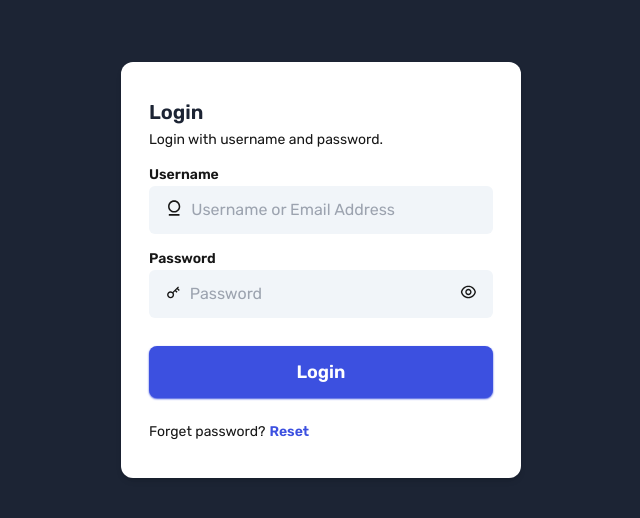
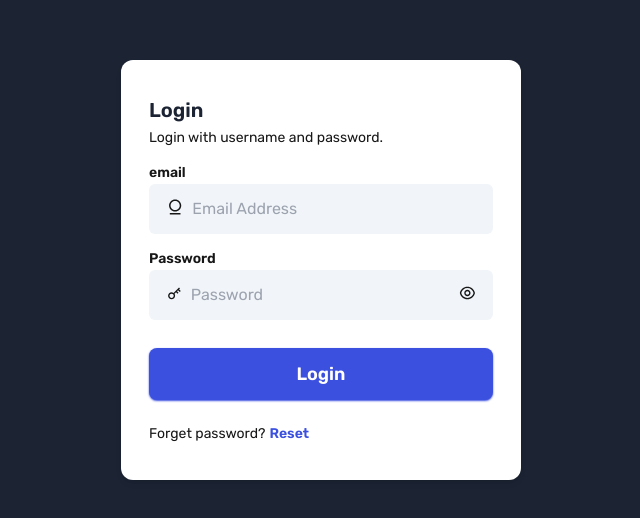
Before and after one commit to vishnut2003/seo_audit_tool, a Next.js app: page / in a window 1280 px wide. Shown: the part 130-648 px from the top of the page, without its empty margins (319-959 px from the left). Built offline with nearby package versions, Linux system fonts and the light colour scheme.

Commit message:
Added validation for Login form and login data is getting in NextAuth rout. need to setup Login login logics.

```diff
--- a/src/Components/AuthComponents/LoginForm.tsx
+++ b/src/Components/AuthComponents/LoginForm.tsx
@@ -1,37 +1,106 @@
 'use client';
 
-import { RemixiconComponentType, RiEyeCloseLine, RiEyeLine, RiKey2Line, RiUser4Line } from '@remixicon/react'
+import LoginFormValidate, { LoginFormValidateErrorInterface } from '@/utils/client/LoginFormValidate';
+import { RemixiconComponentType, RiCheckboxCircleLine, RiErrorWarningLine, RiEyeCloseLine, RiEyeLine, RiKey2Line, RiUser4Line } from '@remixicon/react'
+import { signIn } from 'next-auth/react';
 import React, { Dispatch, FormEvent, SetStateAction, useState } from 'react'
 
 interface LoginFormDataInterface {
-    username: string,
+    email: string,
     password: string
 }
 
 const LoginForm = () => {
 
+    const [isError, setIsError] = useState<LoginFormValidateErrorInterface>({})
+
+    const [isSuccess, setIsSuccess] = useState(false)
+
     const [loginFormData, setLoginFormData] = useState<LoginFormDataInterface>({
-        username: '',
+        email: '',
         password: '',
     })
 
-    function _submitFormData(e: FormEvent) {
+    async function _submitFormData(e: FormEvent) {
         e.preventDefault();
-        console.log(loginFormData);
+
+        try {
+
+            setIsError({})
+            await LoginFormValidate({
+                email: loginFormData.email,
+                password: loginFormData.password
+            })
+
+            await signIn("Credentials", {
+                callbackUrl: '/dashboard',
+                email: loginFormData.email,
+                password: loginFormData.password
+            });
+
+        } catch (err) {
+            if (typeof err === typeof isError) {
+                setIsError(err!);
+            }
+            console.log(err)
+        }
     }
 
     return (
         <form onSubmit={_submitFormData} className='flex flex-col gap-3'>
-            <FormField type='text' placeholder='Username or Email Address' name='username' label='Username' Icon={RiUser4Line} formData={loginFormData} setFormData={setLoginFormData} passwordType={false} />
-            <FormField type='password' placeholder='Password' name='password' label='Password' Icon={RiKey2Line} formData={loginFormData} setFormData={setLoginFormData} passwordType={true} />
+
+            <FormField
+            type='email'
+            placeholder='Email Address'
+            name='email' label='email'
+            Icon={RiUser4Line}
+            formData={loginFormData}
+            setFormData={setLoginFormData}
+            passwordType={false}
+            isError={isError}
+            />
+
+            <FormField
+            type='password'
+            placeholder='Password'
+            name='password'
+            label='Password'
+            Icon={RiKey2Line}
+            formData={loginFormData}
+            setFormData={setLoginFormData}
+            passwordType={true}
+            isError={isError}
+            />
+
             <button
                 className='w-full p-3 bg-secondary text-lg text-foregroundwhite font-semibold mt-4 rounded-lg shadow-sm shadow-secondary'
                 type='submit'>Login</button>
+
+            {/* error message slot */
+                isError.commonError?.status &&
+                <div
+                    className='bg-red-100 text-red-600 py-3 px-4 rounded-md flex justify-start items-center gap-3'
+                >
+                    <RiErrorWarningLine size={15} />
+                    <p className='text-sm'>{isError.commonError.message}</p>
+                </div>
+            }
+
+            {/* Success message slot */
+                isSuccess &&
+                <div
+                    className='bg-green-100 text-green-600 py-3 px-4 rounded-md flex justify-start items-center gap-3'
+                >
+                    <RiCheckboxCircleLine size={15} />
+                    <p className='text-sm'>Login success...</p>
+                </div>
+            }
+
         </form>
     )
 }
 
-function FormField({ name, label, type, Icon, placeholder, formData, setFormData, passwordType }: {
+function FormField({ name, label, type, Icon, placeholder, formData, setFormData, passwordType, isError }: {
     name: string,
     label: string,
     type: string,
@@ -39,7 +108,8 @@ function FormField({ name, label, type, Icon, placeholder, formData, setFormData
     placeholder: string,
     formData: LoginFormDataInterface,
     setFormData: Dispatch<SetStateAction<LoginFormDataInterface>>,
-    passwordType?: boolean
+    passwordType?: boolean,
+    isError: LoginFormValidateErrorInterface
 }) {
 
     const [passwordVisible, setPasswordVisible] = useState<boolean>(false)
@@ -49,8 +119,13 @@ function FormField({ name, label, type, Icon, placeholder, formData, setFormData
             <label
                 className='text-sm font-semibold'
                 htmlFor={name}>{label}</label>
-            <div className='flex flex-nowrap gap-2 w-full px-4 py-3 rounded-md bg-slate-100'>
-                <Icon size={20}/>
+            <div
+            className={
+                `flex flex-nowrap gap-2 w-full px-4 py-3 rounded-md bg-slate-100
+                ${isError.fieldSpecific && isError.fieldSpecific[name as keyof typeof isError.fieldSpecific]?.status ? "border border-red-400" : "border border-transparent"}
+                `}
+            >
+                <Icon size={20} />
                 <input
                     value={formData[name as keyof typeof formData]}
                     onChange={(e) => setFormData(prevFormData => ({
@@ -65,8 +140,8 @@ function FormField({ name, label, type, Icon, placeholder, formData, setFormData
                 {
                     passwordType === true ?
                         !passwordVisible ?
-                        <RiEyeLine className='cursor-pointer' onClick={() => setPasswordVisible(prev => !prev)} size={20}/>
-                        : <RiEyeCloseLine className='cursor-pointer' onClick={() => setPasswordVisible(prev => !prev)} size={20}/> : ''
+                            <RiEyeLine className='cursor-pointer' onClick={() => setPasswordVisible(prev => !prev)} size={20} />
+                            : <RiEyeCloseLine className='cursor-pointer' onClick={() => setPasswordVisible(prev => !prev)} size={20} /> : ''
                 }
             </div>
         </div>
--- /dev/null
+++ b/src/utils/client/LoginFormValidate.ts
@@ -0,0 +1,71 @@
+
+export interface LoginFormValidateErrorInterface {
+    fieldSpecific?: {
+        email?: {
+            status: boolean,
+            message: string
+        },
+        password?: {
+            status: boolean,
+            message: string
+        }
+    },
+    commonError?: {
+        status: boolean,
+        message: string
+    }
+}
+
+export default async function LoginFormValidate({ email, password }: {
+    email: string,
+    password: string
+}) {
+    return new Promise<void>((resolve, reject) => {
+
+        // validate if email or password is empty
+        if (!email && !password) {
+
+            const error: LoginFormValidateErrorInterface = {
+                fieldSpecific: {
+                    email: {
+                        status: true,
+                        message: "Email field is empty."
+                    },
+                    password: {
+                        status: true,
+                        message: "Password field is empty."
+                    }
+                }
+            }
+            return reject(error);
+
+        } else if (!email) {
+
+            const error: LoginFormValidateErrorInterface = {
+                fieldSpecific: {
+                    email: {
+                        status: true,
+                        message: "Email field is empty."
+                    }
+                }
+            }
+            return reject(error)
+
+        } else if (!password) {
+
+            const error: LoginFormValidateErrorInterface = {
+                fieldSpecific: {
+                    password: {
+                        status: true,
+                        message: "Password field is empty."
+                    }
+                }
+            }
+            return reject(error)
+
+        }
+
+        // return if success
+        resolve();
+    })
+}
```
Lines whose indentation alone changed are shown as unchanged.
